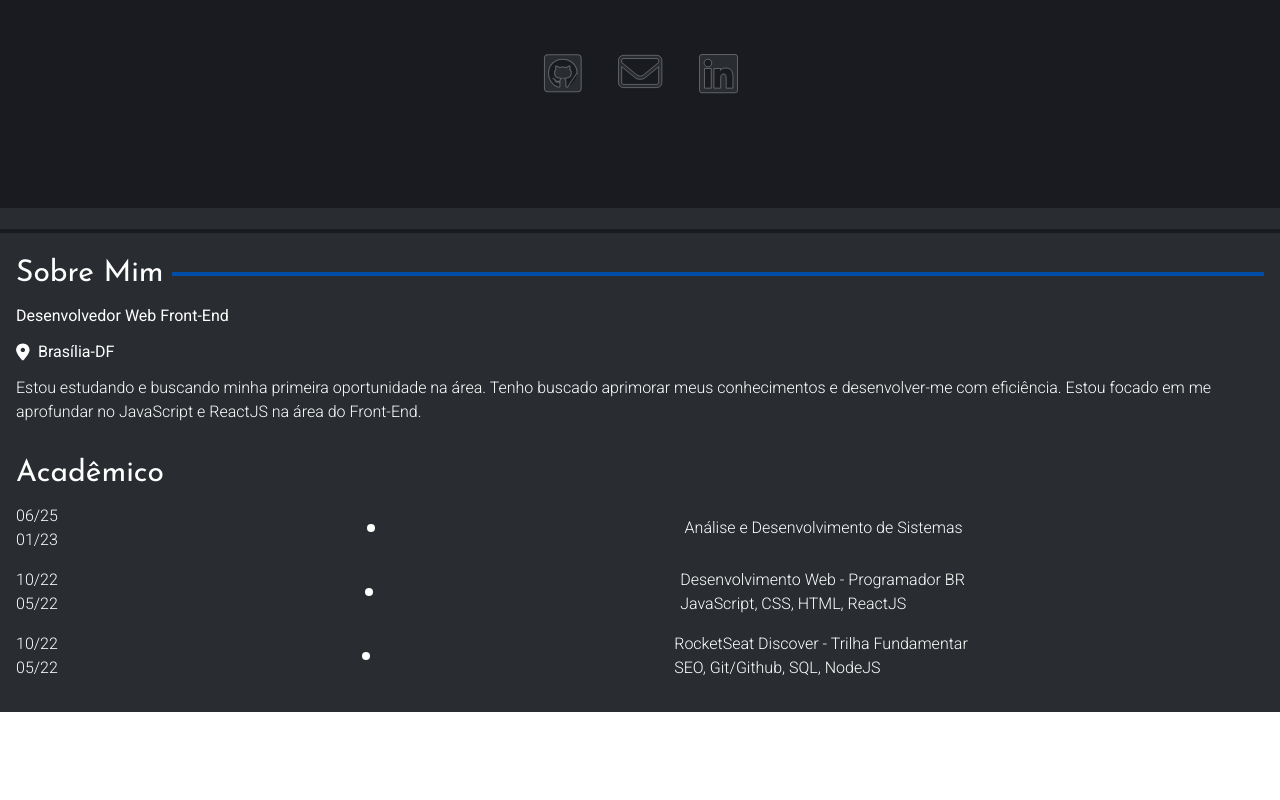
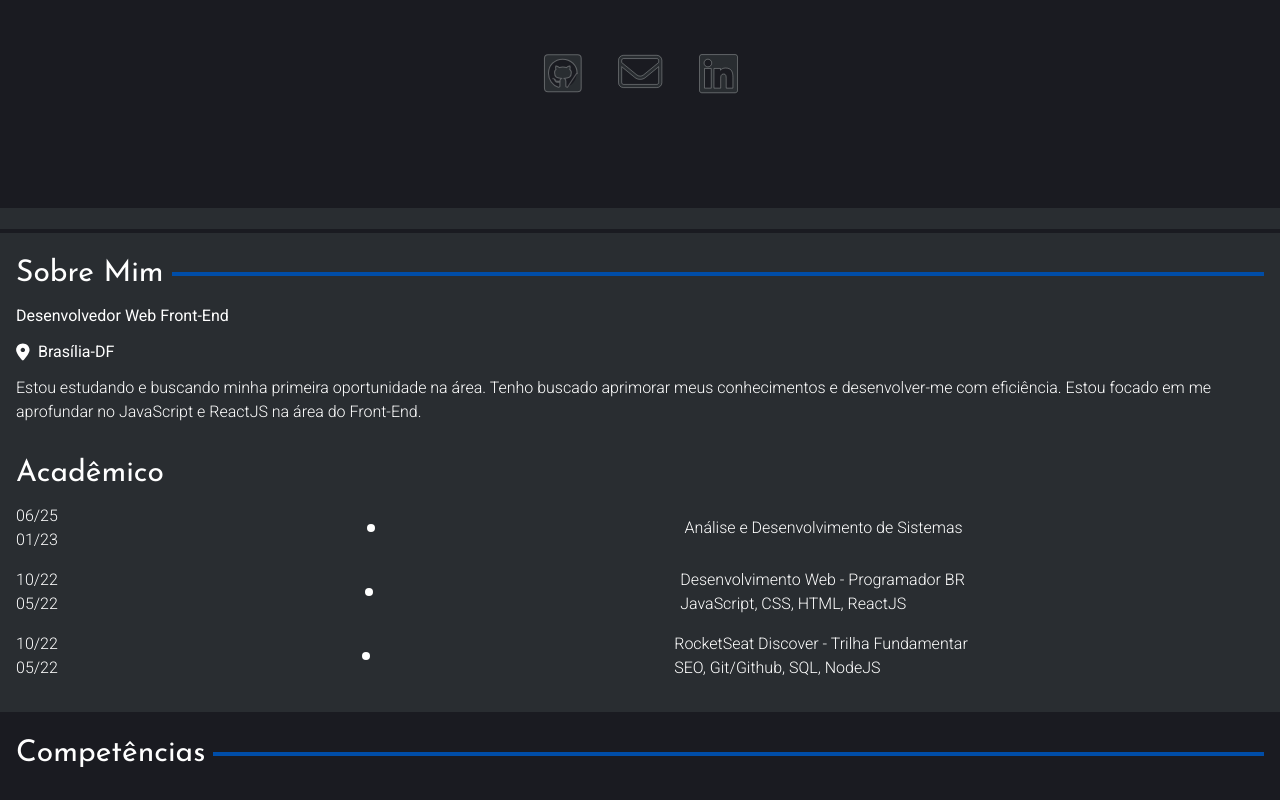
Before and after one commit to DanReiss/personal-website, a Next.js app: page / in a window 1280 px wide. Shown: the part 472-1272 px from the top of the page. Before the commit the page ends 1184 px from the top, so only its background shows below. Built offline with nearby package versions, Linux system fonts and the light colour scheme.

Commit message:
adicionar base da segunda sessão
adicionei a base da sessão competências, com o título e estilização da div section

```diff
--- a/src/pages/index.jsx
+++ b/src/pages/index.jsx
@@ -116,6 +116,13 @@ function Home() {
             </div>
           </div>
         </section>
+        <section className="bg-dark_blue text-white px-4">
+          <div className="flex mb-3 pt-6 pb-4">
+            <h3 className="font-josefin text-3xl">Competências</h3>
+            <span className="bg-blue w-full h-1 inline-block flex-1 m-auto ml-2" />
+          </div>
+          <div className="grid" />
+        </section>
       </main>
     </>
   );
```
